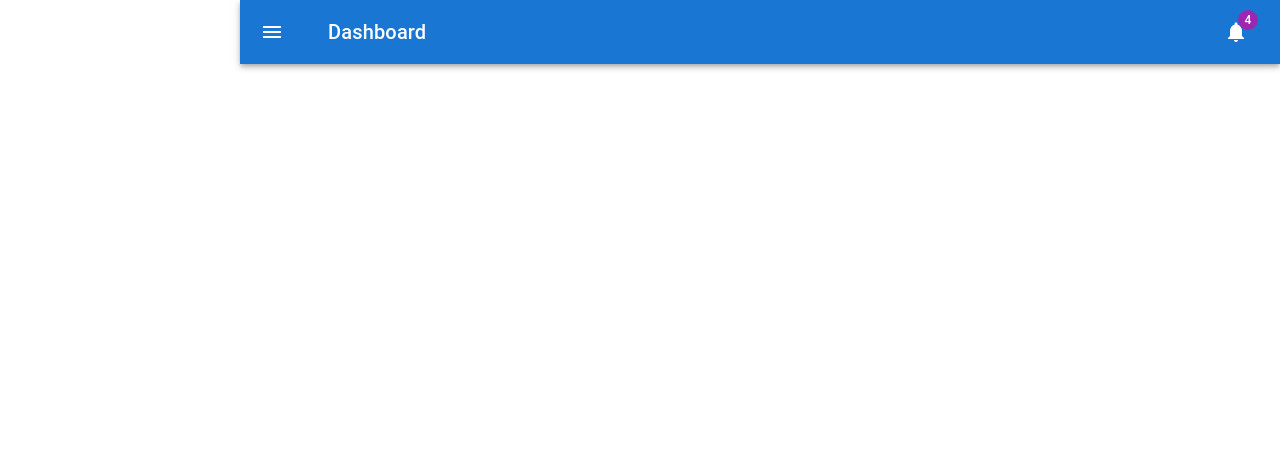
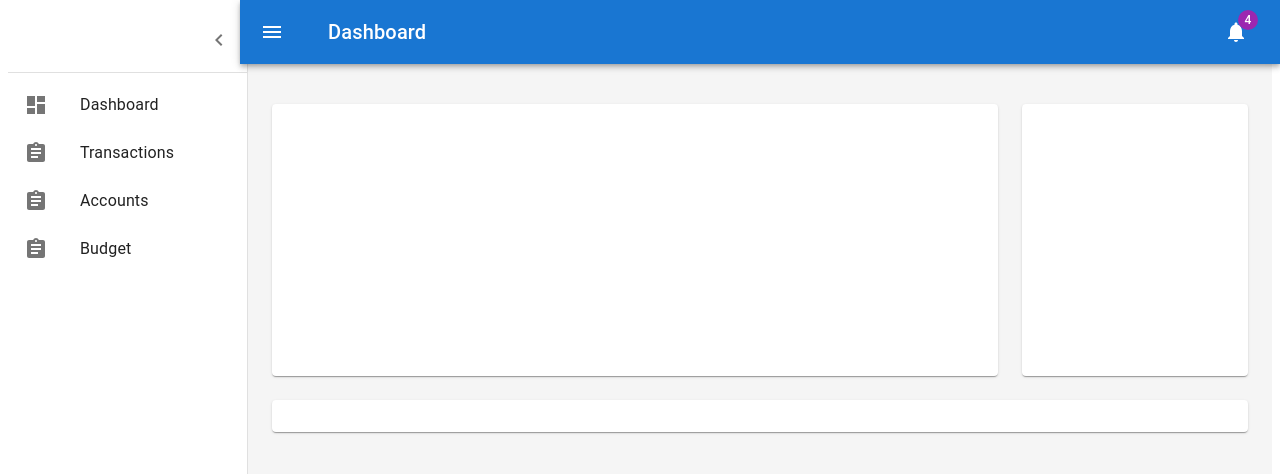
Before and after one commit to opchav/kommoney, a Next.js app: page /dashboard in a window 1280 px wide. Shown: the top 474 px of the page. Built offline with nearby package versions, Linux system fonts and the light colour scheme.

Commit message:
add initial dashboard implementation

```diff
--- /dev/null
+++ b/src/components/dashboard/listItems.tsx
@@ -0,0 +1,36 @@
+import * as React from "react";
+import ListItem from "@mui/material/ListItem";
+import ListItemIcon from "@mui/material/ListItemIcon";
+import ListItemText from "@mui/material/ListItemText";
+
+import DashboardIcon from "@mui/icons-material/Dashboard";
+import TransactionsIcon from "@mui/icons-material/Assignment";
+
+export const mainListItems = (
+  <div>
+    <ListItem button>
+      <ListItemIcon>
+        <DashboardIcon />
+      </ListItemIcon>
+      <ListItemText primary="Dashboard" />
+    </ListItem>
+    <ListItem button>
+      <ListItemIcon>
+        <TransactionsIcon />
+      </ListItemIcon>
+      <ListItemText primary="Transactions" />
+    </ListItem>
+    <ListItem button>
+      <ListItemIcon>
+        <TransactionsIcon />
+      </ListItemIcon>
+      <ListItemText primary="Accounts" />
+    </ListItem>
+    <ListItem button>
+      <ListItemIcon>
+        <TransactionsIcon />
+      </ListItemIcon>
+      <ListItemText primary="Budget" />
+    </ListItem>
+  </div>
+);
--- a/src/pages/dashboard.tsx
+++ b/src/pages/dashboard.tsx
@@ -5,10 +5,20 @@ import Toolbar from "@mui/material/Toolbar";
 import IconButton from "@mui/material/IconButton";
 import Typography from "@mui/material/Typography";
 import Badge from "@mui/material/Badge";
+import MuiDrawer from "@mui/material/Drawer";
+import Divider from "@mui/material/Divider";
+import List from "@mui/material/List";
+import Box from "@mui/material/Box";
+import Container from "@mui/material/Container";
+import Grid from "@mui/material/Grid";
+import Paper from "@mui/material/Paper";
 
 // icons
 import MenuIcon from "@mui/icons-material/Menu";
 import NotificationsIcon from "@mui/icons-material/Notifications";
+import ChevronLeftIcon from "@mui/icons-material/ChevronLeft";
+
+import { mainListItems } from "../components/dashboard/listItems";
 
 const drawerWidth: number = 240;
 
@@ -34,6 +44,32 @@ const AppBar = styled(MuiAppBar, {
   }),
 }));
 
+const Drawer = styled(MuiDrawer, {
+  shouldForwardProp: (prop) => prop !== "open",
+})(({ theme, open }) => ({
+  "& .MuiDrawer-paper": {
+    position: "relative",
+    whiteSpace: "noWrap",
+    width: drawerWidth,
+    transition: theme.transitions.create("width", {
+      easing: theme.transitions.easing.sharp,
+      duration: theme.transitions.duration.enteringScreen,
+    }),
+    boxSizing: "border-box",
+    ...(!open && {
+      overflowX: "hidden",
+      transition: theme.transitions.create("width", {
+        easing: theme.transitions.easing.sharp,
+        duration: theme.transitions.duration.leavingScreen,
+      }),
+      width: theme.spacing(7),
+      [theme.breakpoints.up("sm")]: {
+        width: theme.spacing(9),
+      },
+    }),
+  },
+}));
+
 function DashboardContent() {
   const [open, setOpen] = React.useState(true);
   const toggleDrawer = () => {
@@ -41,6 +77,7 @@ function DashboardContent() {
   };
 
   return (
+    <Box sx={{ display: "flex" }}>
       <AppBar position="absolute" open={open}>
         <Toolbar sx={{ pr: "24px" }}>
           <IconButton
@@ -71,6 +108,73 @@ function DashboardContent() {
           </IconButton>
         </Toolbar>
       </AppBar>
+      <Drawer variant="permanent" open={open}>
+        <Toolbar
+          sx={{
+            display: "flex",
+            alignItems: "center",
+            justifyContent: "flex-end",
+            px: [1],
+          }}
+        >
+          <IconButton onClick={toggleDrawer}>
+            <ChevronLeftIcon />
+          </IconButton>
+        </Toolbar>
+        <Divider />
+        <List>{mainListItems}</List>
+      </Drawer>
+      <Box
+        component="main"
+        sx={{
+          backgroundColor: (theme) =>
+            theme.palette.mode === "light"
+              ? theme.palette.grey[100]
+              : theme.palette.grey[900],
+          flexGrow: 1,
+          height: "100vh",
+          overflow: "auto",
+        }}
+      >
+        <Toolbar />
+        <Container maxWidth="lg" sx={{ mt: 4, mb: 4 }}>
+          <Grid container spacing={3}>
+            {/* Chart */}
+            <Grid item xs={12} md={8} lg={9}>
+              <Paper
+                sx={{
+                  p: 2,
+                  display: "flex",
+                  flexDirection: "column",
+                  height: 240,
+                }}
+              >
+                {/* TODO: render chart */}
+              </Paper>
+            </Grid>
+            {/* Recent Deposits */}
+            <Grid item xs={12} md={4} lg={3}>
+              <Paper
+                sx={{
+                  p: 2,
+                  display: "flex",
+                  flexDirection: "column",
+                  height: 240,
+                }}
+              >
+                {/* TODO: render recent deposits */}
+              </Paper>
+            </Grid>
+            {/* Recent Orders */}
+            <Grid item xs={12}>
+              <Paper sx={{ p: 2, display: "flex", flexDirection: "column" }}>
+                {/* TODO: render recent orders */}
+              </Paper>
+            </Grid>
+          </Grid>
+        </Container>
+      </Box>
+    </Box>
   );
 }
 
```
Lines whose indentation alone changed are shown as unchanged.
